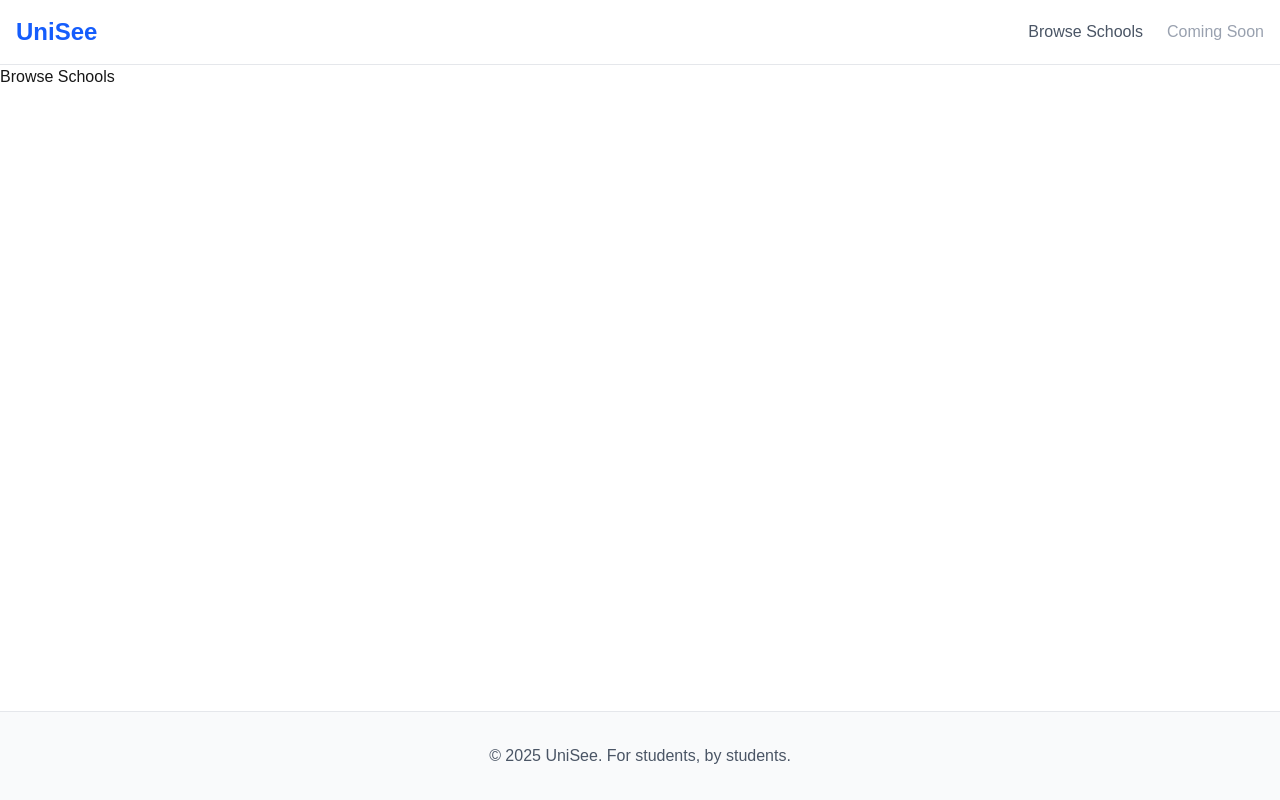
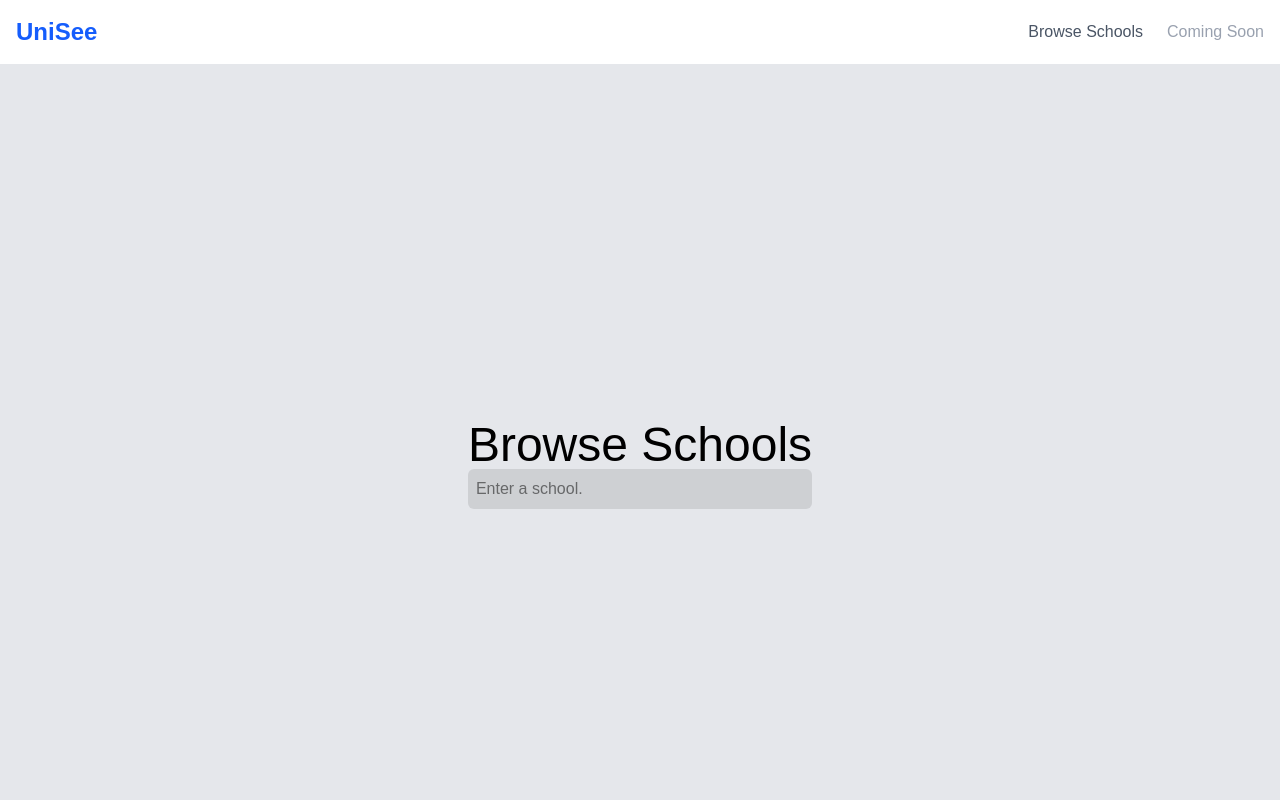
Before and after one commit to UniSeeOrg/UniSee, a Next.js app: page /schools in a window 1280 px wide. Shown: the top 800 px of the page. Built offline with nearby package versions, Linux system fonts and the light colour scheme.

Commit message:
feat: light styling for schools/ and schools/[name]. search bar function for schools page. TODO: add lookups in search bar

```diff
--- a/src/app/schools/[school]/page.tsx
+++ b/src/app/schools/[school]/page.tsx
@@ -24,14 +24,20 @@ export default async function SchoolPage({ params }: { params: Promise<{ school:
   console.log(latest.student.size)
 
 
-  return (
-  <div className= "flex flex-col justify-center items-center">
-      <img src={`https://logo.clearbit.com/${school_url}`}></img>
-      <h1>{name}</h1>
-      <p>{city},{state}</p>
-      <p>{numUndergrads} undergraduates enrolled,  {numGrads} graduates enrolled.</p>
-      <p>{numUndergrads + numGrads} total</p>
-      <a className="underline italic bold "href={school_url.toString()} target="_blank">visit site</a>
-    </div>
+  return(
+    <section className="w-full flex items-start justify-center h-screen text-black bg-gray-200">
+      <div className="flex flex-col w-2/4 rounded-md pt-8 outline-black divide-y-1 divide-gray-300 divide-3/4">
+        <div className= "flex flex-row divide-x-1 divide-gray-300">
+            <img className = "rounded-md p-4" src={`https://logo.clearbit.com/${school_url}`}></img>
+            <div className="pl-8 flex flex-col items-start justify-center">
+             <h1 className="bold text-5xl">{name}</h1>
+             <p className="italic text-xl indent-2">{city},{state}</p>
+            </div>
+        </div>
+          <p>{numUndergrads} undergraduates enrolled,  {numGrads} graduates enrolled.</p>
+          <p>{numUndergrads + numGrads} total</p>
+          <a className="underline italic bold" href={school_url.toString()} >visit site</a>
+      </div>
+    </section>
   );
 }
--- a/src/app/schools/page.tsx
+++ b/src/app/schools/page.tsx
@@ -1,7 +1,13 @@
+import SearchBar from "@/components/search/SearchBar";
+
 export default function SchoolsPage() {
+
   return (
-    <div>
-      <h1>Browse Schools</h1>
+    <div className = "w-full flex items-center justify-center h-screen text-black bg-gray-200">
+      <div className = "flex flex-col">
+        <h1 className = "text-5xl">Browse Schools</h1>
+        <SearchBar/>
+      </div>
       {/* School listing will go here */}
     </div>
   );
--- /dev/null
+++ b/src/components/search/SearchBar.tsx
@@ -0,0 +1,24 @@
+"use client"
+import { useRouter } from "next/navigation";
+import {useState} from "react";
+export default function SearchBar() {
+  const [search, onSearch] = useState<string>("");
+  let router = useRouter();
+
+  function submit(e: any)
+  {
+    e.preventDefault();
+    if (search.trim())
+    {
+      router.push(`/schools/${search}`)
+    }
+  }
+
+  return (
+    <div className = "bg-black/10 rounded-md p-2">
+        <form onSubmit={submit}>
+        <input className= "w-full" type="text" placeholder="Enter a school." value={search} onChange={(e)=> onSearch(e.target.value)}></input>
+        </form>
+    </div>
+  );
+}
```
